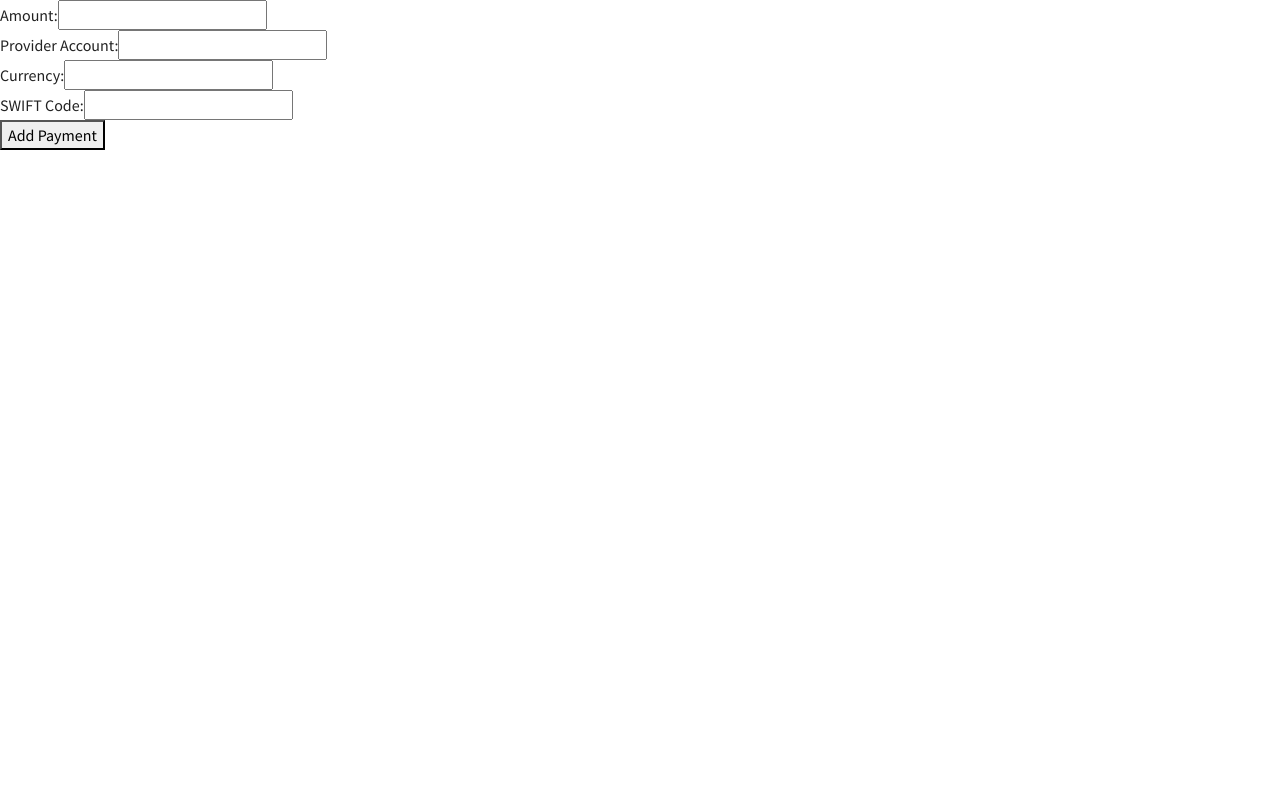
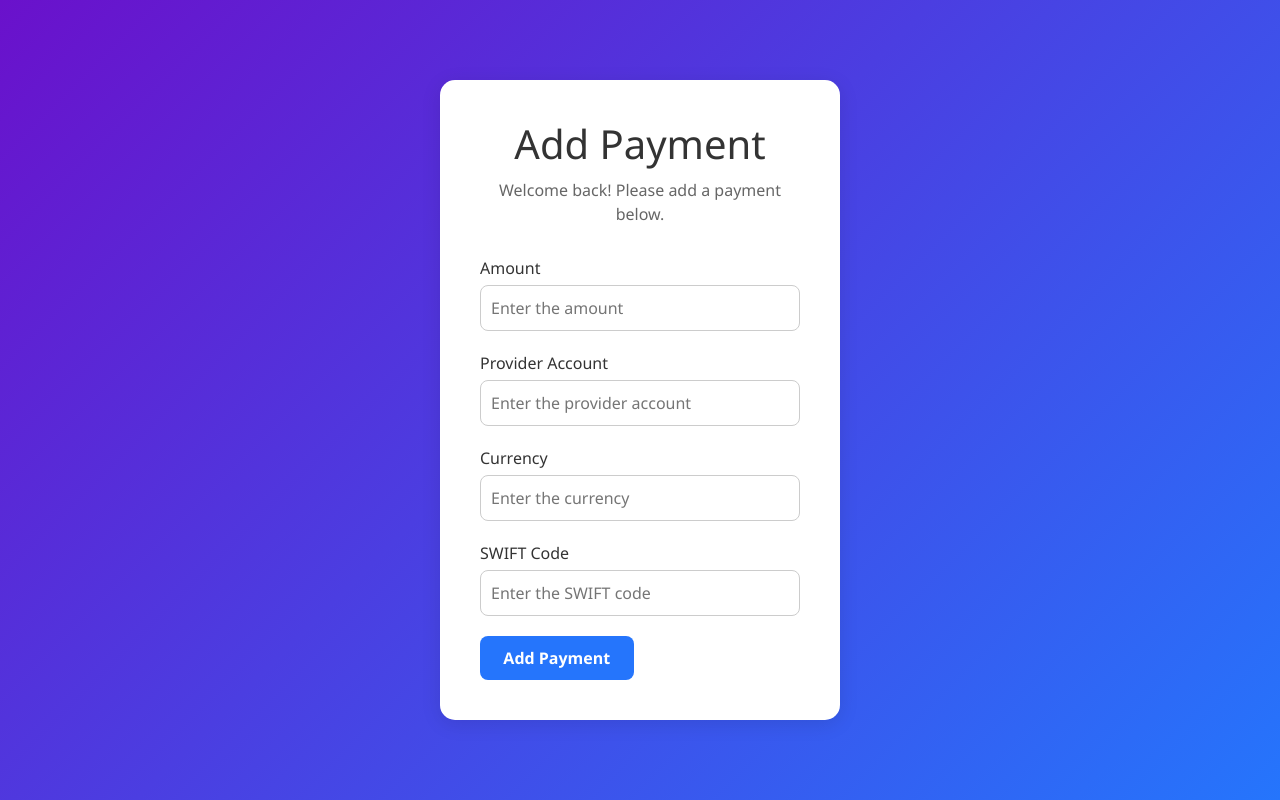
Before and after one commit to RyanCantUNI/INSY7314-POE-KSS, a React (Create React App) app in the folder frontend/: page /payment in a window 1280 px wide. Built offline with nearby package versions, Linux system fonts and the light colour scheme.

Commit message:
Made it look pretty

```diff
--- a/frontend/src/components/logs.js
+++ b/frontend/src/components/logs.js
@@ -20,18 +20,31 @@ const PaymentList = () => {
 
     //Return the list of payments
     return (
-        <div>
-            <h1>Payment List</h1>
-            <ul>
+        <div style={{
+            display: 'flex',
+            flexDirection: 'column',
+            alignItems: 'center',
+            justifyContent: 'center',
+            height: '100vh',
+            backgroundColor: '#f5f5f5',
+            padding: '40px',
+            borderRadius: '15px',
+            boxShadow: '0 4px 20px rgba(0, 0, 0, 0.1)',
+            width: '100%',
+            maxWidth: '600px',
+            textAlign: 'center'
+        }}>
+            <h1 style={{ marginBottom: '10px', color: '#333' }}>Payment List</h1>
+            <ul style={{ listStyle: 'none', padding: '0' }}>
                 {payments.map((payment) => (
-                    <li key={payment.paymentID}>
-                        <h2>{payment.paymentID}</h2>
-                        <p>Date: {payment.date}</p>
-                        <p>User ID: {payment.userID}</p>
-                        <p>Amount: {payment.amount}</p>
-                        <p>Provider Account: {payment.providerAccount}</p>
-                        <p>Currency: {payment.currency}</p>
-                        <p>SWIFT Code: {payment.SWIFTCode}</p>
+                    <li key={payment.paymentID} style={{ marginBottom: '20px', backgroundColor: '#fff', padding: '10px', borderRadius: '8px', boxShadow: '0 4px 20px rgba(0, 0, 0, 0.1)', textAlign: 'left' }}>
+                        <h2 style={{ marginBottom: '5px', color: '#333' }}>{payment.paymentID}</h2>
+                        <p style={{ marginBottom: '5px', color: '#666' }}>Date: {payment.date}</p>
+                        <p style={{ marginBottom: '5px', color: '#666' }}>User ID: {payment.userID}</p>
+                        <p style={{ marginBottom: '5px', color: '#666' }}>Amount: {payment.amount}</p>
+                        <p style={{ marginBottom: '5px', color: '#666' }}>Provider Account: {payment.providerAccount}</p>
+                        <p style={{ marginBottom: '5px', color: '#666' }}>Currency: {payment.currency}</p>
+                        <p style={{ marginBottom: '5px', color: '#666' }}>SWIFT Code: {payment.SWIFTCode}</p>
                     </li>
                 ))}
             </ul>
--- a/frontend/src/components/payment.js
+++ b/frontend/src/components/payment.js
@@ -33,28 +33,132 @@ const AddPayment = () => {
             });
     };
     return (
+        <div style={{
+            display: 'flex',
+            justifyContent: 'center',
+            alignItems: 'center',
+            height: '100vh',
+            background: 'linear-gradient(135deg, #6a11cb, #2575fc)',
+            fontFamily: 'Segoe UI, Tahoma, Geneva, Verdana, sans-serif'
+        }}>
+            <div style={{
+                backgroundColor: '#fff',
+                padding: '40px',
+                borderRadius: '15px',
+                boxShadow: '0 4px 20px rgba(0, 0, 0, 0.1)',
+                width: '100%',
+                maxWidth: '400px',
+                textAlign: 'center'
+            }}>
+                <h1 style={{ marginBottom: '10px', color: '#333' }}>Add Payment</h1>
+                <p style={{ color: '#666', marginBottom: '30px' }}>Welcome back! Please add a payment below.</p>
+
                 <form onSubmit={handleAddPayment}>
-            <div>
-                <label>Amount:</label>
-                <input type="number" value={amount} onChange={(e) => setAmount(e.target.value)} />
+                    {/* Amount Field */}
+                    <div style={{ marginBottom: '20px', textAlign: 'left' }}>
+                        <label style={{ display: 'block', marginBottom: '5px', fontWeight: '500', color: '#333' }}>Amount</label>
+                        <input
+                            type="number"
+                            name="amount"
+                            placeholder="Enter the amount"
+                            value={amount}
+                            onChange={(e) => setAmount(e.target.value)}
+                            style={{
+                                width: '100%',
+                                padding: '10px',
+                                borderRadius: '8px',
+                                border: '1px solid #ccc',
+                                boxSizing: 'border-box'
+                            }}
+                            required
+                        />
                     </div>
-            <div>
-                <label>Provider Account:</label>
-                <input type="text" value={providerAccount} onChange={(e) => setProviderAccount(e.target.value)} />
+
+                    {/* Provider Account Field */}
+                    <div style={{ marginBottom: '20px', textAlign: 'left' }}>
+                        <label style={{ display: 'block', marginBottom: '5px', fontWeight: '500', color: '#333' }}>Provider Account</label>
+                        <input
+                            type="text"
+                            name="providerAccount"
+                            placeholder="Enter the provider account"
+                            value={providerAccount}
+                            onChange={(e) => setProviderAccount(e.target.value)}
+                            style={{
+                                width: '100%',
+                                padding: '10px',
+                                borderRadius: '8px',
+                                border: '1px solid #ccc',
+                                boxSizing: 'border-box'
+                            }}
+                            required
+                        />
                     </div>
-            <div>
-                <label>Currency:</label>
-                <input type="text" value={currency} onChange={(e) => setCurrency(e.target.value)} />
+
+                    {/* Currency Field */}
+                    <div style={{ marginBottom: '20px', textAlign: 'left' }}>
+                        <label style={{ display: 'block', marginBottom: '5px', fontWeight: '500', color: '#333' }}>Currency</label>
+                        <input
+                            type="text"
+                            name="currency"
+                            placeholder="Enter the currency"
+                            value={currency}
+                            onChange={(e) => setCurrency(e.target.value)}
+                            style={{
+                                width: '100%',
+                                padding: '10px',
+                                borderRadius: '8px',
+                                border: '1px solid #ccc',
+                                boxSizing: 'border-box'
+                            }}
+                            required
+                        />
                     </div>
-            <div>
-                <label>SWIFT Code:</label>
-                <input type="text" value={SWIFTCode} onChange={(e) => setSWIFTCode(e.target.value)} />
+
+                    {/* SWIFT Code Field */}
+                    <div style={{ marginBottom: '20px', textAlign: 'left' }}>
+                        <label style={{ display: 'block', marginBottom: '5px', fontWeight: '500', color: '#333' }}>SWIFT Code</label>
+                        <input
+                            type="text"
+                            name="SWIFTCode"
+                            placeholder="Enter the SWIFT code"
+                            value={SWIFTCode}
+                            onChange={(e) => setSWIFTCode(e.target.value)}
+                            style={{
+                                width: '100%',
+                                padding: '10px',
+                                borderRadius: '8px',
+                                border: '1px solid #ccc',
+                                boxSizing: 'border-box'
+                            }}
+                            required
+                        />
                     </div>
-            <div>
-                <button type="submit">Add Payment</button>
+
+                    {/* Buttons */}
+                    <div style={{ display: 'flex', justifyContent: 'space-between' }}>
+                        <button
+                            type="submit"
+                            style={{
+                                backgroundColor: '#2575fc',
+                                color: '#fff',
+                                padding: '10px 20px',
+                                border: 'none',
+                                borderRadius: '8px',
+                                cursor: 'pointer',
+                                fontWeight: '600',
+                                width: '48%',
+                                transition: 'background-color 0.3s ease'
+                            }}
+                            onMouseOver={(e) => e.target.style.backgroundColor = '#1a5fd1'}
+                            onMouseOut={(e) => e.target.style.backgroundColor = '#2575fc'}
+                        >
+                            Add Payment
+                        </button>
                     </div>
                 </form>
-    )
+            </div>
+        </div>
+    );
 }
 //Export the add payment component
 export default AddPayment
```
Lines whose indentation alone changed are shown as unchanged.
